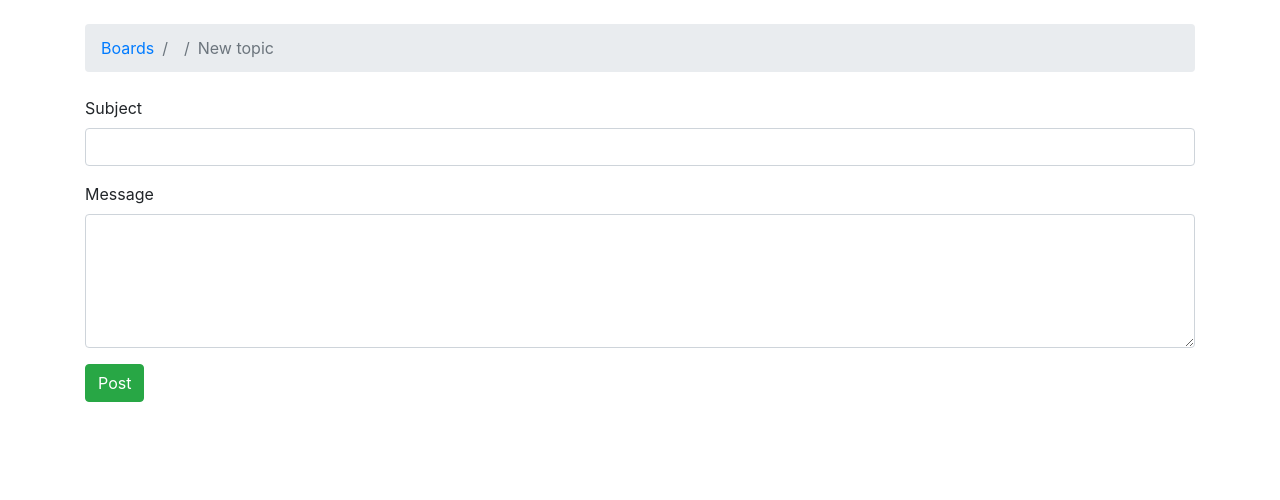
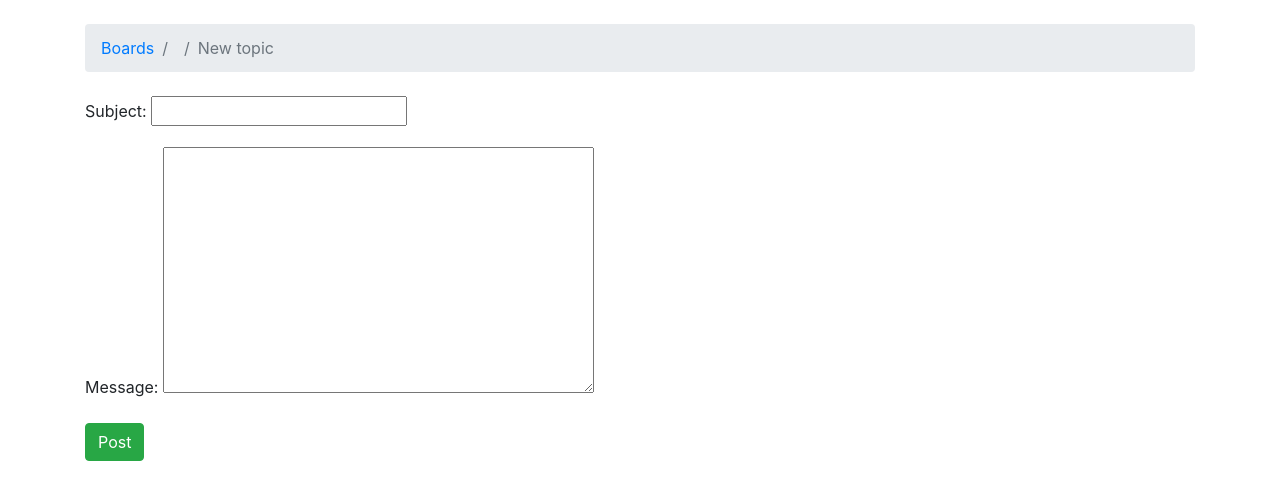
Before and after one commit to jainanmol123/forums, a Django app: template templates/new_topic.html in a window 1280 px wide. Shown: the part 56-556 px from the top of the page. Run offline with Django 3.2, Linux system fonts and the light colour scheme; the template is opened without the code that fills it: values that come from a table or form of the project are taken from there, others are empty; some libraries are stand-ins or nearby versions.

Commit message:
added forms to templates

```diff
--- a/templates/new_topic.html
+++ b/templates/new_topic.html
@@ -13,14 +13,7 @@
 {% block content %}
   <form method="post">
     {% csrf_token %}
-    <div class="form-group">
-      <label for="id_subject">Subject</label>
-      <input type="text" class="form-control" id="id_subject" name="subject">
-    </div>
-    <div class="form-group">
-      <label for="id_message">Message</label>
-      <textarea name="message" class="form-control" rows="5" id="id_message"></textarea>
-    </div>
+    {{form.as_p}}
     <button type="submit" class="btn btn-success">Post</button>
   </form>
 {% endblock %}
```
